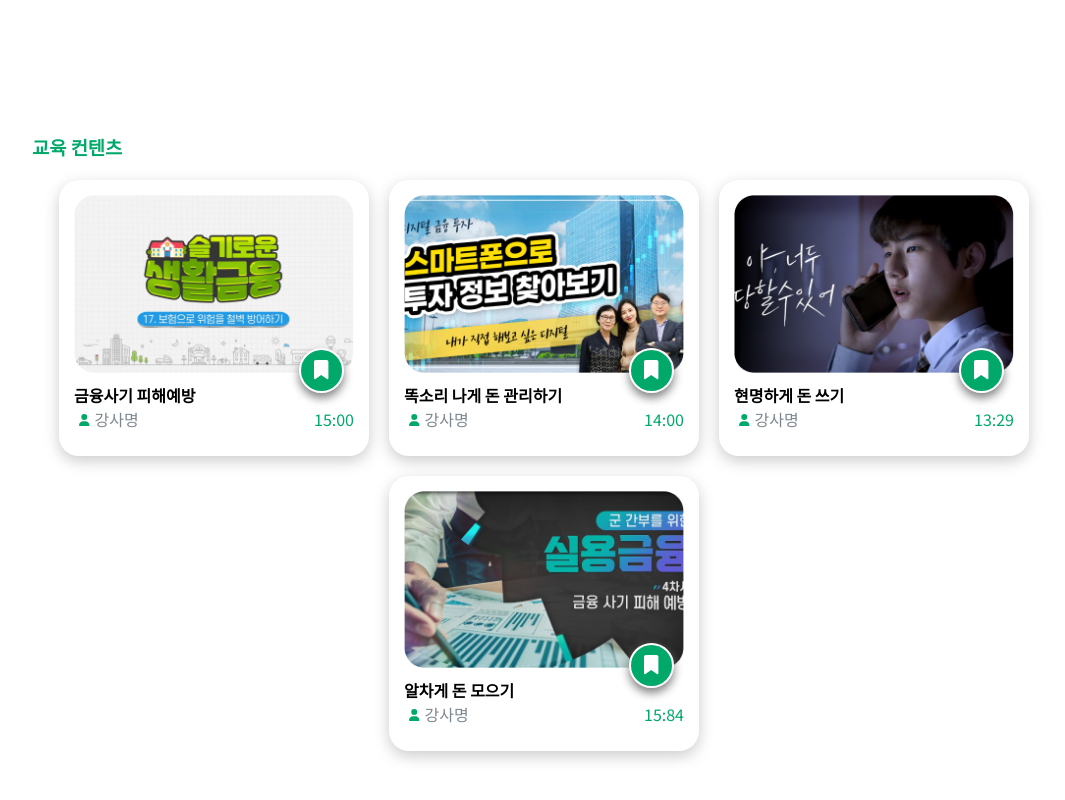
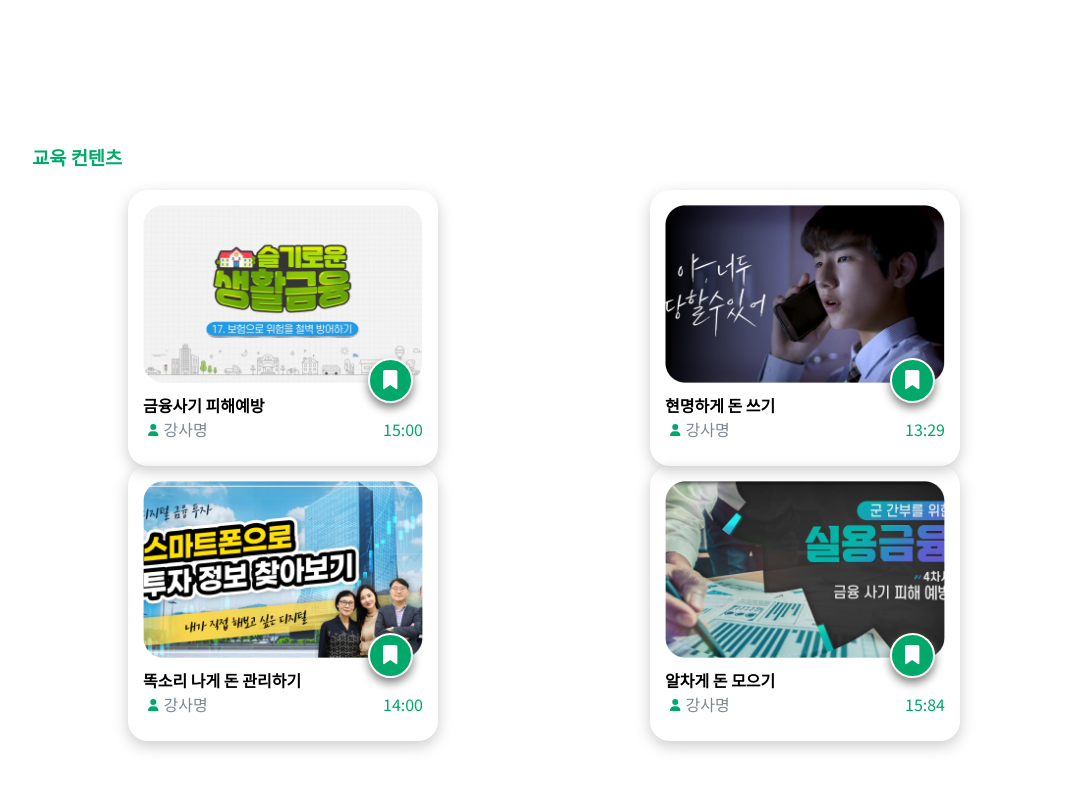
Before and after one commit to shgusgh12/stocodi-prototype, a React (Vite) app in the folder client/: page / in a window 1280 px wide. Shown: the part 1848-2648 px from the top of the page, without its empty margins (96-1161 px from the left). Built offline with nearby package versions, Linux system fonts and the light colour scheme.

Commit message:
design (HomePage) : ContentSection 의 ContentItemGroup 컴포넌트 생성 viewport 변경에 따라 그룹별로 flex-wrap 되도록 수정

```diff
--- a/client/src/components/HomeComponents.jsx
+++ b/client/src/components/HomeComponents.jsx
@@ -79,6 +79,10 @@ export const ContentItem = ({ title, instructor, thumbnail, time }) => {
     );
 };
 
+export const ContentItemGroup = ({ children }) => {
+    return <div className="section-content-item-group">{children}</div>;
+};
+
 export const ContentSection = ({ title, children }) => {
     return (
         <section className="section-content-wrapper wrapper">
--- a/client/src/pages/HomePage.jsx
+++ b/client/src/pages/HomePage.jsx
@@ -1,6 +1,6 @@
 import React from "react";
 
-import { HeroSection, RecommendSection, ContentSection, ContentItem } from "../components/HomeComponents";
+import { HeroSection, RecommendSection, ContentSection, ContentItem, ContentItemGroup } from "../components/HomeComponents";
 
 import thumbnail1 from "../assets/ContentItem1.png";
 import thumbnail2 from "../assets/ContentItem2.png";
@@ -15,10 +15,15 @@ export default function HomePage() {
             <RecommendSection></RecommendSection>
 
             <ContentSection title={"교육 컨텐츠"}>
-                <ContentItem title={"금융사기 피해예방"} instructor={"강사명"} time={"15:00"} thumbnail={thumbnail1}></ContentItem>
-                <ContentItem title={"똑소리 나게 돈 관리하기"} instructor={"강사명"} time={"14:00"} thumbnail={thumbnail2}></ContentItem>
-                <ContentItem title={"현명하게 돈 쓰기"} instructor={"강사명"} time={"13:29"} thumbnail={thumbnail3}></ContentItem>
-                <ContentItem title={"알차게 돈 모으기"} instructor={"강사명"} time={"15:84"} thumbnail={thumbnail4}></ContentItem>
+                <ContentItemGroup>
+                    <ContentItem title={"금융사기 피해예방"} instructor={"강사명"} time={"15:00"} thumbnail={thumbnail1}></ContentItem>
+                    <ContentItem title={"똑소리 나게 돈 관리하기"} instructor={"강사명"} time={"14:00"} thumbnail={thumbnail2}></ContentItem>
+                </ContentItemGroup>
+
+                <ContentItemGroup>
+                    <ContentItem title={"현명하게 돈 쓰기"} instructor={"강사명"} time={"13:29"} thumbnail={thumbnail3}></ContentItem>
+                    <ContentItem title={"알차게 돈 모으기"} instructor={"강사명"} time={"15:84"} thumbnail={thumbnail4}></ContentItem>
+                </ContentItemGroup>
             </ContentSection>
         </>
     );
--- a/client/src/styles/HomeComponents.scss
+++ b/client/src/styles/HomeComponents.scss
@@ -109,9 +109,16 @@ $section-hero-height: 700px;
 
 .section-content-items {
     display: flex;
+    justify-content: center;
+    gap: 20px;
+}
+
+// Content Item
+
+.section-content-item-group {
+    display: flex;
     flex-wrap: wrap;
     justify-content: center;
-    gap: 20px;
 }
 
 .section-content-item {
```
